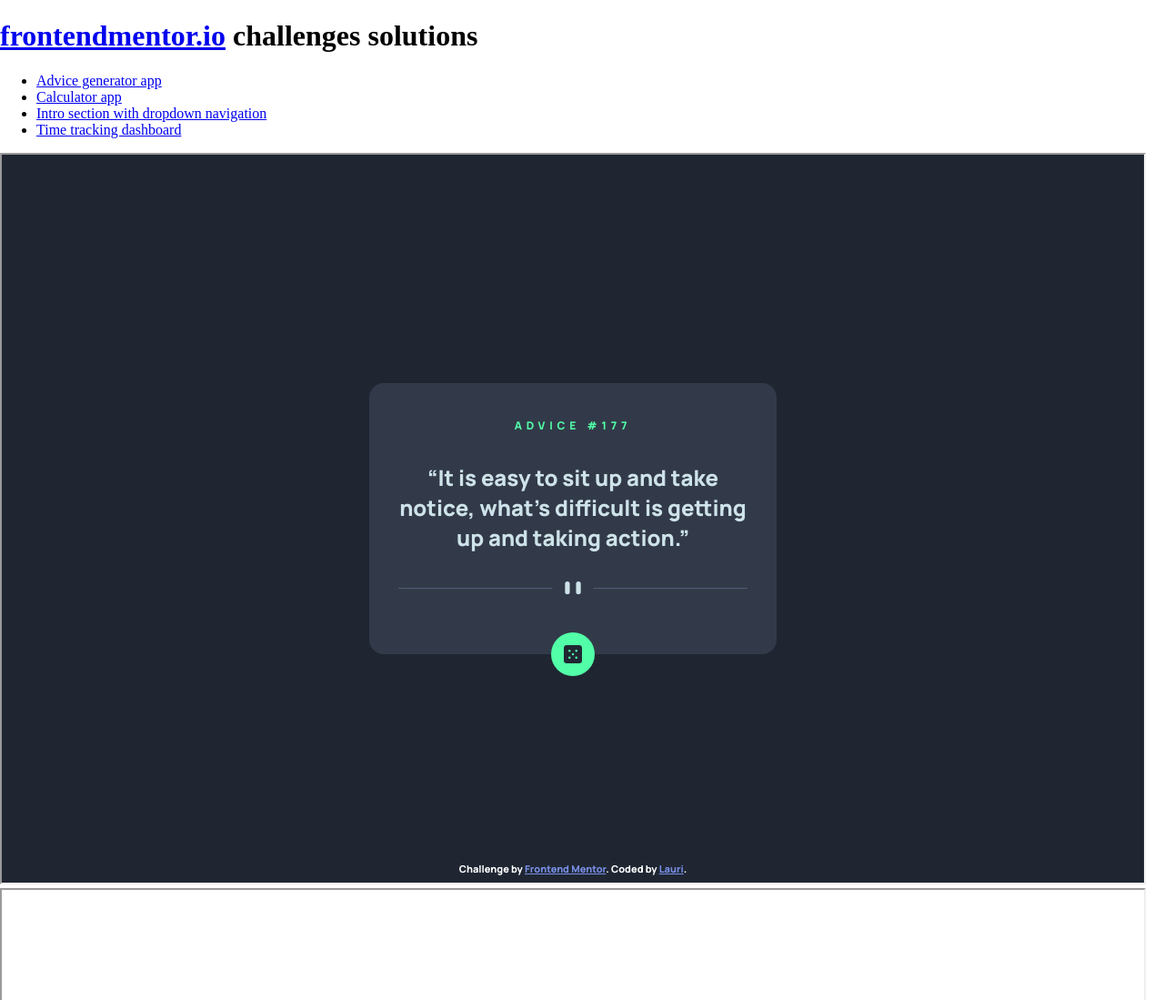
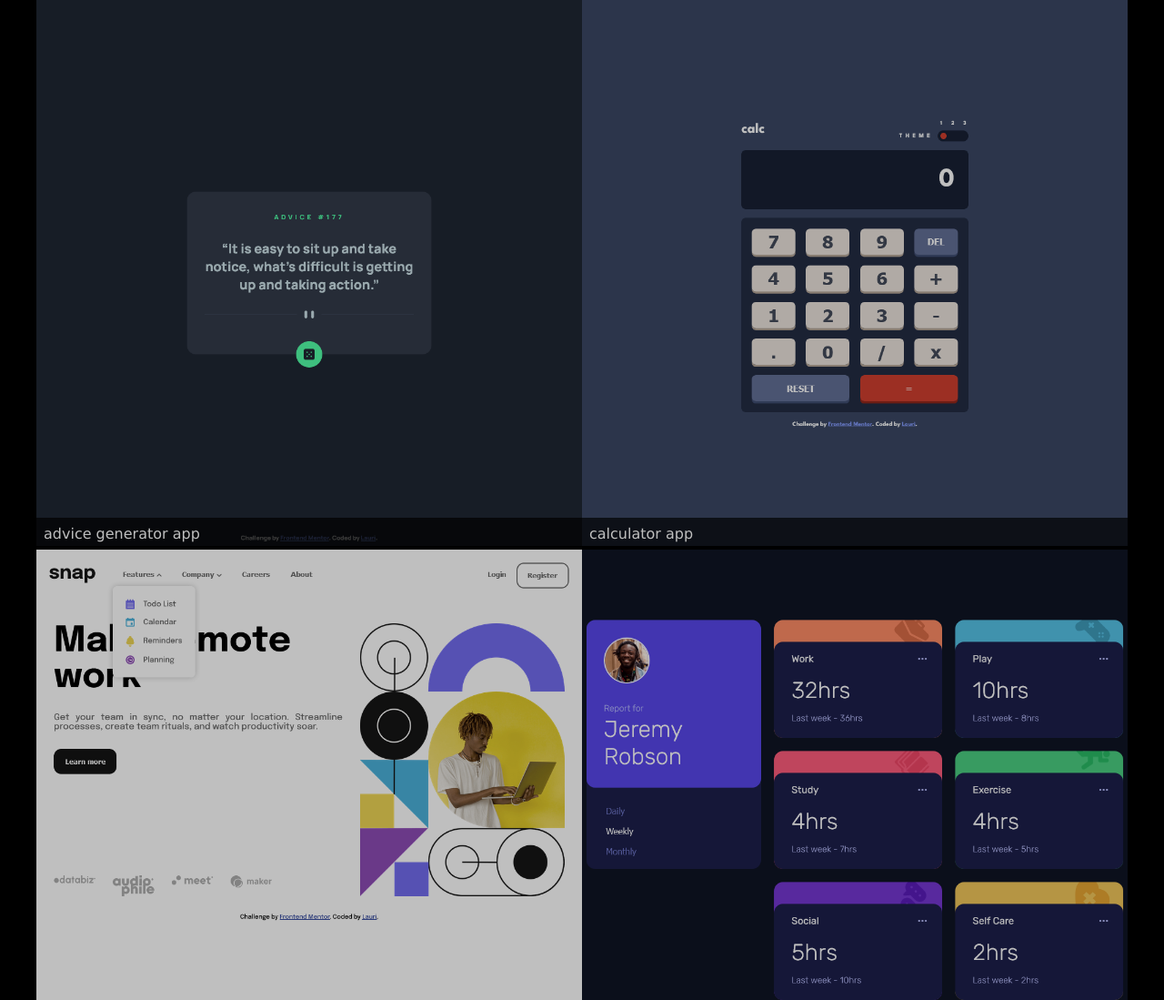
Before and after one commit to lvastisson/practice-projects, a plain HTML site: page index.html in a window 1280 px wide. Shown: the top 1099 px of the page at 91% size. Drawn offline with nearby package versions, Linux system fonts and the light colour scheme.

Commit message:
made basic grid link/image collection

```diff
--- a/index.html
+++ b/index.html
@@ -8,31 +8,78 @@
   <style>
     body {
       margin: 0;
+      font-family: Verdana, Geneva, Tahoma, sans-serif;
+      background-color: black;
+      display: flex;
+      flex-direction: column;
+      align-items: center;
+    }
+
+    a {
+      position: relative;
+      text-decoration: none;
+      color: white;
+      display: block;
+      filter: brightness(0.75);
+      transition: filter 0.25s;
+    }
+
+    a div {
+      position: absolute;
+      bottom: 0;
+      left: 0;
+      right: 0;
+      background-color: rgba(0, 0, 0, 0.7);
+      padding: 0.5rem;
+    }
+
+    .grid {
+      max-width: 1200px;
+      padding: 0;
+      margin: 0;
+      display: grid;
+      list-style: none;
+      grid-template-columns: 1fr 1fr;
+      gap: 0;
+    }
+
+    img {
+      width: 100%;
+      background-image: --image;
+      background-size: contain;
+    }
+
+    a:hover {
+      filter: none;
     }
   </style>
 </head>
 <body>
-  <h1><a href="https://www.frontendmentor.io/">frontendmentor.io</a> challenges solutions</h1>
-  <ul>
-    <li>
-      <a href="https://lvastisson.github.io/practice-projects/advice-generator-app-main/src/index.html">Advice generator app</a>
-    </li>
-    <li>
-      <a href="https://lvastisson.github.io/practice-projects/calculator-app-main/src/index.html">Calculator app</a>
-    </li>
-    <li>
-      <a href="https://lvastisson.github.io/practice-projects/intro-section-with-dropdown-navigation-main/src/index.html">Intro section with dropdown navigation</a>
-    </li>
-    <li>
-      <a href="https://lvastisson.github.io/practice-projects/time-tracking-dashboard-main/src/index.html">Time tracking dashboard</a>
-    </li>
-  </ul>
-  <iframe src="https://lvastisson.github.io/practice-projects/advice-generator-app-main/src/index.html" title="W3Schools Free Online Web Tutorials" style="width: calc(100vw - 24px); height:100vh;"></iframe>
-
-<iframe src="https://lvastisson.github.io/practice-projects/calculator-app-main/src/index.html" title="W3Schools Free Online Web Tutorials" style="width: calc(100vw - 24px); height:100vh;"></iframe>
-
-<iframe src="https://lvastisson.github.io/practice-projects/intro-section-with-dropdown-navigation-main/src/index.html" title="W3Schools Free Online Web Tutorials" style="width: calc(100vw - 24px); height:100vh;"></iframe>
-
-<iframe src="https://lvastisson.github.io/practice-projects/time-tracking-dashboard-main/src/index.html" title="W3Schools Free Online Web Tutorials" style="width: calc(100vw - 24px); height:100vh;"></iframe>
+  <div class="grid">
+    <divi>
+      <a href="https://lvastisson.github.io/practice-projects/advice-generator-app-main/src/index.html">
+        <img src="./images/advice-generator-app.png" alt="advice generator app" title="advice generator app">
+        <div>advice generator app</div>
+      </a>
+    </divi>
+    <div>
+      <a href="https://lvastisson.github.io/practice-projects/calculator-app-main/src/index.html">
+        <img src="./images/calculator-app.png" alt="calculator app" title="calculator app">
+        <div>calculator app</div>
+      </a>
+    </div>
+    <div>
+      <a href="https://lvastisson.github.io/practice-projects/intro-section-with-dropdown-navigation-main/src/index.html">
+        <img src="./images/intro-section.png" alt="intro section with dropdown menus" title="intro section with dropdown menus">
+        <div>intro section with dropdown menus</div>
+      </a>
+    </div>
+    <div>
+      <a href="https://lvastisson.github.io/practice-projects/time-tracking-dashboard-main/src/index.html">
+        <img src="./images/time-tracking-dashboard.png" alt="time tracking dashboard" title="time tracking dashboard">
+        <div>time tracking dashboard</div>
+      </a>
+    </div>
+  </div>
 </body>
 </html>
```
Also changed, not shown: images/advice-generator-app.png (added), images/calculator-app.png (added), images/intro-section.png (added), images/time-tracking-dashboard.png (added).
